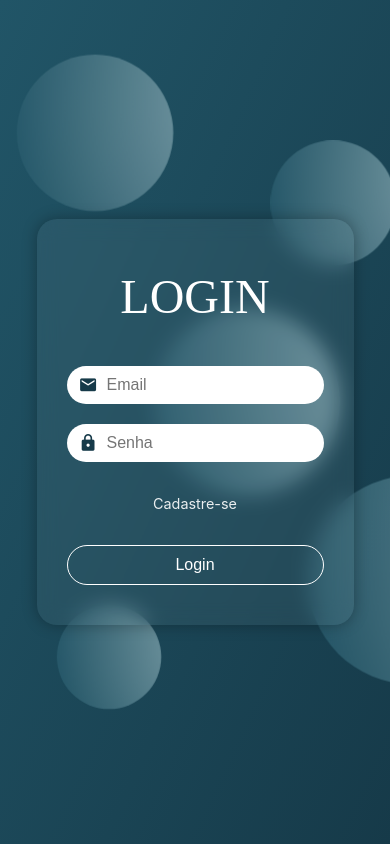
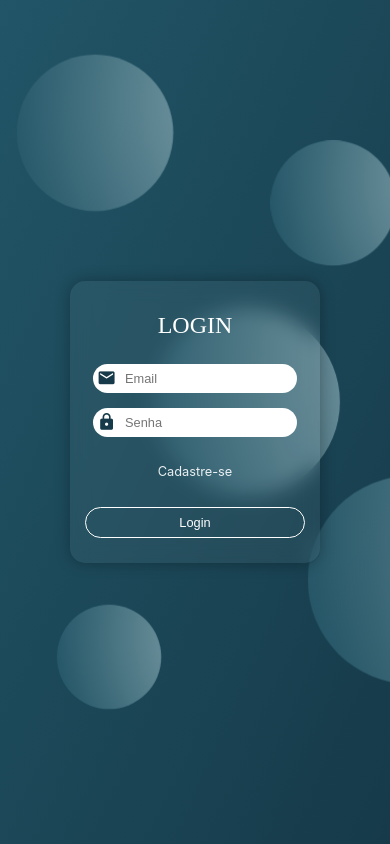
Before and after one commit to Hackaton-boys/frontend, a Vue app: page /login in a window 390 px wide. Built offline with nearby package versions, Linux system fonts and the light colour scheme.

Commit message:
Feat #5 - Responsividade da tela

```diff
--- a/src/Components/LoginComponent.vue
+++ b/src/Components/LoginComponent.vue
@@ -147,6 +147,64 @@ export default {
 .btn-login:hover {
   background: rgba(255, 255, 255, 0.2);
 }
+
+/* ============================= */
+/*        RESPONSIVIDADE         */
+/* ============================= */
+
+/* Tablets */
+@media (max-width: 768px) {
+  .login-box {
+    padding: 30px 20px;
+    width: 300px;
+  }
+
+  .login-box h2 {
+    font-size: 2rem;
+    margin-bottom: 20px;
+  }
+
+  .input-group input {
+    font-size: 0.9rem;
+    padding: 8px 8px 8px 35px;
+  }
+
+  .btn-login {
+    font-size: 0.9rem;
+    padding: 8px;
+  }
+}
+
+/* Celulares */
+@media (max-width: 480px) {
+  .login-box {
+    padding: 25px 15px;
+    width: 250px;
+    border-radius: 15px;
+  }
+
+  .login-box h2 {
+    font-size: 1.5rem;
+  }
+
+  .form {
+    gap: 15px;
+  }
+
+  .input-group input {
+    font-size: 0.8rem;
+    padding: 7px 7px 7px 32px;
+  }
+
+  .cadastro {
+    font-size: 0.8rem;
+  }
+
+  .btn-login {
+    font-size: 0.8rem;
+    padding: 7px;
+  }
+}
 </style>
 <!-- Adicionei animação de flutuação nas bolhas e um efeito de blur no fundo do card de login para um visual mais moderno -->
 <!-- Usei ícones da Material Design Icons (mdi) para os inputs -->
```
